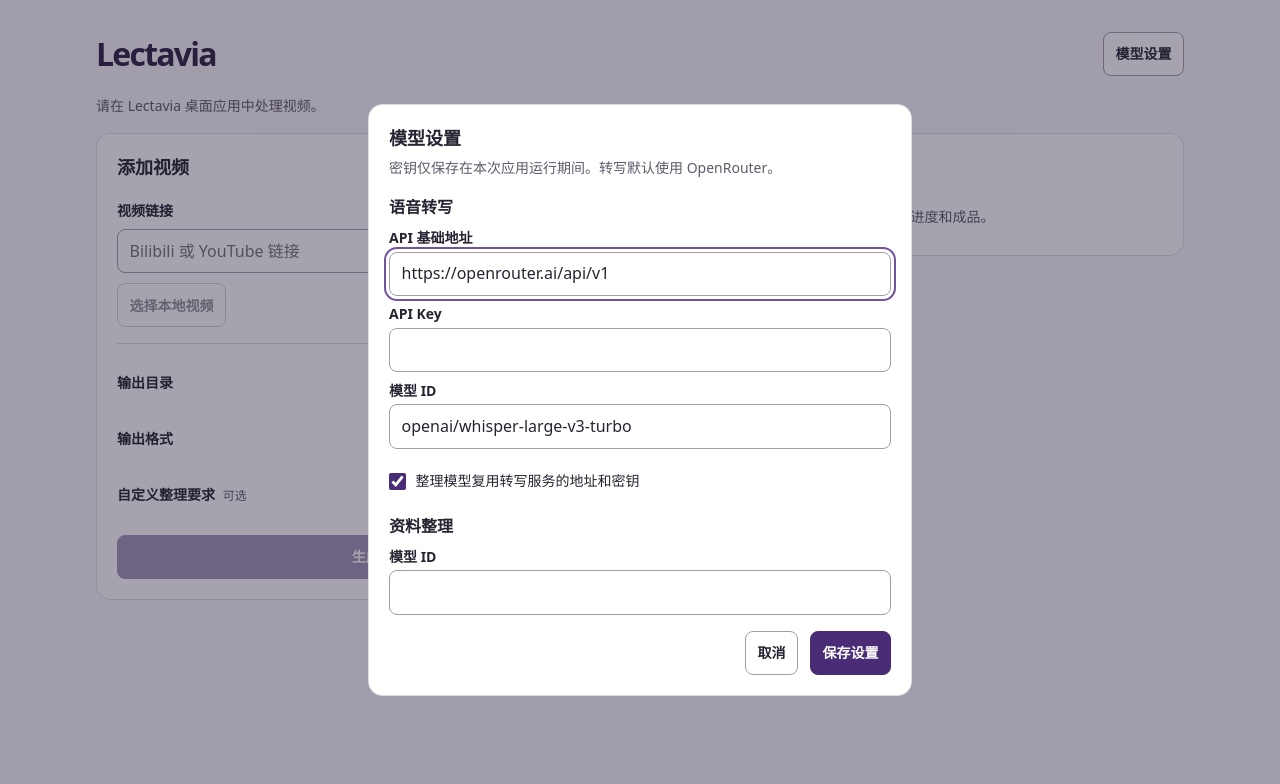
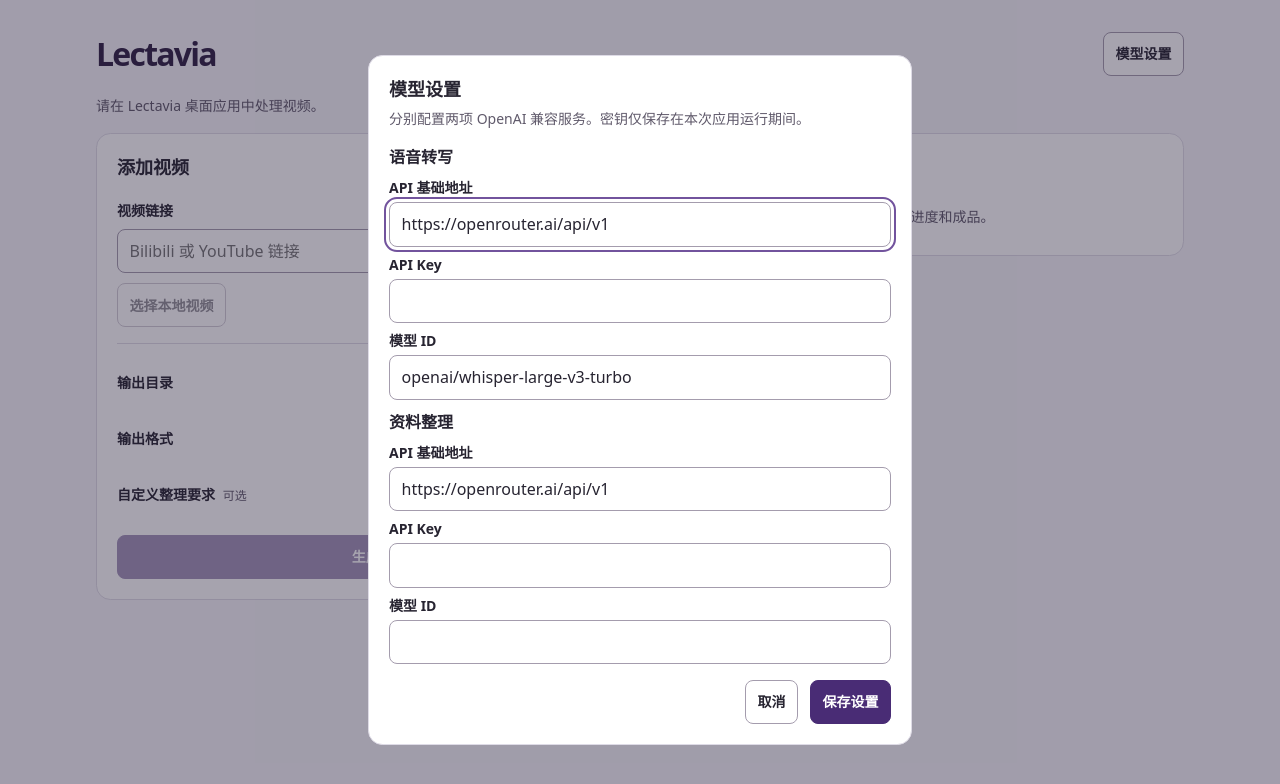
Before and after one commit to aynls/Lectavia, a React (Vite) app: page / in a window 1280 px wide. Both pictures are taken after a click on the button "模型设置". Shown: the top 784 px of the page. Built offline with nearby package versions, Linux system fonts and the light colour scheme.

Commit message:
feat: configure ASR and organizer endpoints independently

```diff
--- a/src/App.tsx
+++ b/src/App.tsx
@@ -2,11 +2,7 @@ import { useRef, useState, type SubmitEvent } from "react";
 import { invoke, isTauri } from "@tauri-apps/api/core";
 import { open } from "@tauri-apps/plugin-dialog";
 import { inspectMedia, type MediaInfo } from "./media";
-import {
-  defaultModelSettings,
-  getModelConnections,
-  ModelSettings,
-} from "./ModelSettings";
+import { defaultModelSettings, ModelSettings } from "./ModelSettings";
 import { validateModelConnection } from "./models";
 import { TaskList } from "./TaskList";
 import { TaskQueue } from "./tasks";
@@ -147,7 +143,7 @@ export default function App() {
       return;
     }
 
-    const { asr, llm } = getModelConnections(settings);
+    const { asr, llm } = settings;
     try {
       validateModelConnection(asr);
       validateModelConnection(llm);
--- a/src/ModelSettings.tsx
+++ b/src/ModelSettings.tsx
@@ -9,7 +9,6 @@ import {
 export interface ModelSettingsValue {
   asr: ModelConnection;
   llm: ModelConnection;
-  shared: boolean;
 }
 
 export const defaultModelSettings: ModelSettingsValue = {
@@ -19,35 +18,26 @@ export const defaultModelSettings: ModelSettingsValue = {
     model: OPENROUTER_ASR_MODEL,
   },
   llm: { baseUrl: OPENROUTER_BASE_URL, apiKey: "", model: "" },
-  shared: true,
 };
-
-export function getModelConnections(settings: ModelSettingsValue) {
-  const { asr, llm, shared } = settings;
-  return { asr, llm: shared ? { ...asr, model: llm.model } : llm };
-}
 
 function ProviderFields({
   connection,
   setConnection,
   group,
-  shared,
 }: {
   connection: ModelConnection;
   setConnection: (connection: ModelConnection) => void;
   group: string;
-  shared?: boolean;
 }) {
   const id = useId();
 
   return (
     <fieldset className="settings-fields">
       <legend>{group}</legend>
-      {!shared && (
-        <>
       <label htmlFor={id + "-url"}>API 基础地址</label>
       <input
         id={id + "-url"}
+        name={id + "-url"}
         type="url"
         value={connection.baseUrl}
         required
@@ -59,6 +49,7 @@ function ProviderFields({
       <label htmlFor={id + "-key"}>API Key</label>
       <input
         id={id + "-key"}
+        name={id + "-key"}
         type="password"
         autoComplete="off"
         value={connection.apiKey}
@@ -67,11 +58,10 @@ function ProviderFields({
           setConnection({ ...connection, apiKey: event.target.value })
         }
       />
-        </>
-      )}
       <label htmlFor={id + "-model"}>模型 ID</label>
       <input
         id={id + "-model"}
+        name={id + "-model"}
         value={connection.model}
         required
         spellCheck={false}
@@ -106,7 +96,7 @@ export function ModelSettings({
     event.preventDefault();
 
     try {
-      const { asr, llm } = getModelConnections(draft);
+      const { asr, llm } = draft;
       validateModelConnection(asr);
       validateModelConnection(llm);
       onSave(draft);
@@ -128,30 +118,23 @@ export function ModelSettings({
       >
         <h2 id="settings-title">模型设置</h2>
         <p className="muted">
-          密钥仅保存在本次应用运行期间。转写默认使用 OpenRouter。
+          分别配置两项 OpenAI 兼容服务。密钥仅保存在本次应用运行期间。
         </p>
-        <form onSubmit={saveSettings}>
+        <form aria-labelledby="settings-title" onSubmit={saveSettings}>
           <div className="settings-group" ref={firstField}>
             <ProviderFields
               connection={draft.asr}
-              setConnection={(asr) => setDraft({ ...draft, asr })}
+              setConnection={(asr) =>
+                setDraft((current) => ({ ...current, asr }))
+              }
               group="语音转写"
             />
-            <label className="checkbox">
-              <input
-                type="checkbox"
-                checked={draft.shared}
-                onChange={(event) =>
-                  setDraft({ ...draft, shared: event.target.checked })
-                }
-              />
-              整理模型复用转写服务的地址和密钥
-            </label>
             <ProviderFields
               connection={draft.llm}
-              setConnection={(llm) => setDraft({ ...draft, llm })}
+              setConnection={(llm) =>
+                setDraft((current) => ({ ...current, llm }))
+              }
               group="资料整理"
-              shared={draft.shared}
             />
           </div>
           {error && (
```
Also changed, not shown: 1 other file (tests, documents, lock files or other folders). Lines whose indentation alone changed are shown as unchanged.
